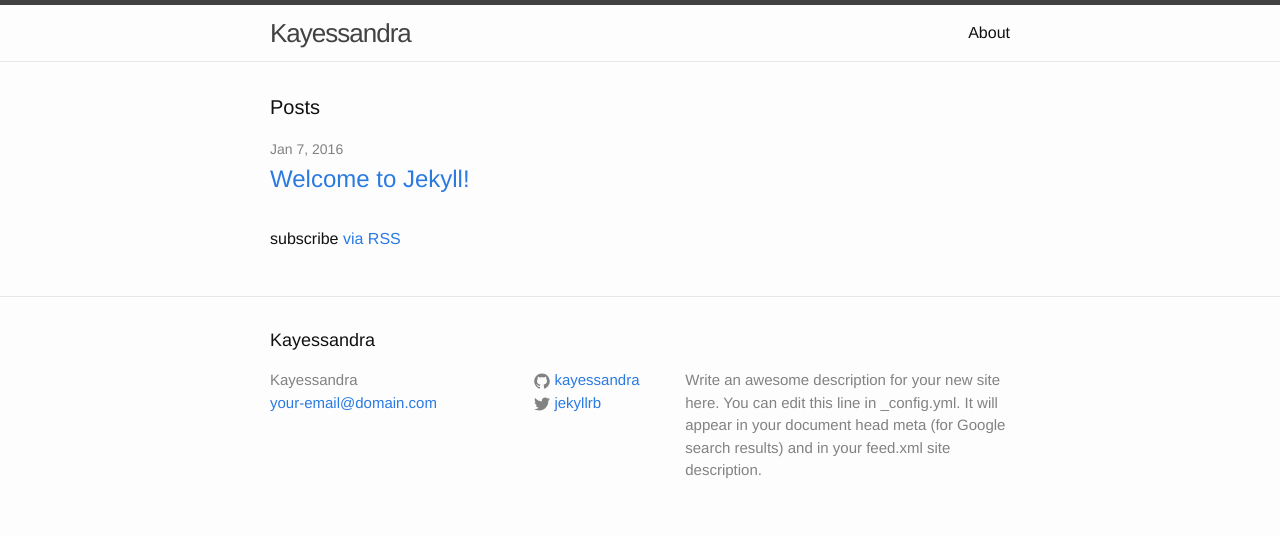
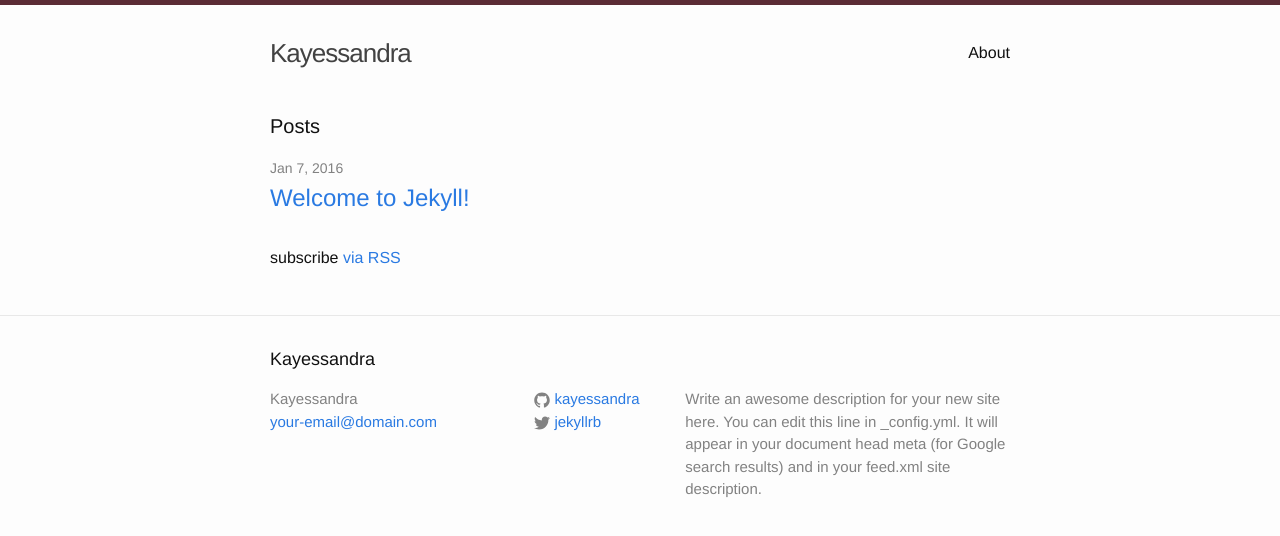
Before and after one commit to kayessandra/kayessandra.github.com, a Jekyll site: the page built from index.html, in a window 1280 px wide. Shown: the top 536 px of the page. Built offline with Jekyll 4.4.1, drawn with Linux system fonts in a browser that asks for light colours.

Commit message:
sample edit of css

```diff
--- a/_sass/_layout.scss
+++ b/_sass/_layout.scss
@@ -2,13 +2,10 @@
  * Site header
  */
 .site-header {
-    border-top: 5px solid $grey-color-dark;
-    border-bottom: 1px solid $grey-color-light;
-    min-height: 56px;
-
-    // Positioning context for the mobile navigation icon
-    position: relative;
-}
+    border-top: 5px solid #5b2c35;
+  padding-top: 20px;
+  min-height: 56px;
+  position: relative; }
 
 .site-title {
     font-size: 26px;
```
